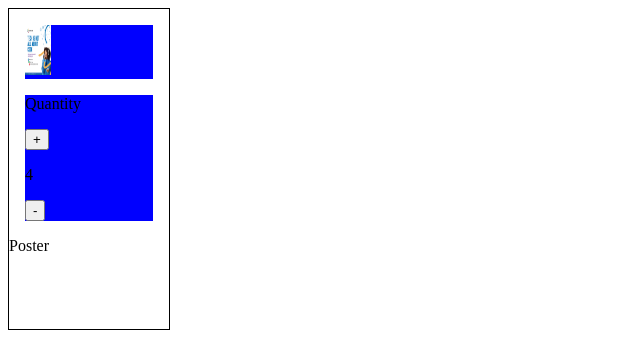
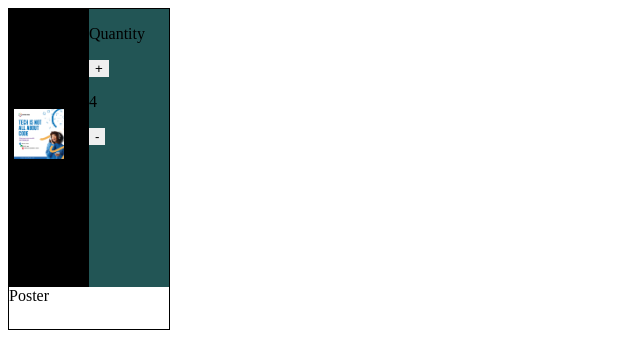
Before and after one commit to donkorBN/js, a website: page cart.html in a window 1280 px wide. Shown: the whole page, without its empty margins (0-640 px from the left). Drawn offline with Linux system fonts and the light colour scheme.

Commit message:
further edits

```diff
--- a/cart.css
+++ b/cart.css
@@ -3,19 +3,31 @@
     border: 1px solid #000;
     width: 10rem;
     height: 20rem;
+    display: grid;
+    grid-template-columns: 1fr 1fr;
 }
 
 img{
-    max-width: 20%;
+    max-width: 100%;
     width: 50px;
     height: 50px;
     position: relative;
     cursor: pointer;
+    margin: 100px 5px;
 }
 
-.img-container, .btn-container {
-    position: relative;
-    background-color: blue;
-    margin: 1rem;
+.img-container {
+      background: #000;
+      align-items: end;
 
 }
+
+
+.btn-container{
+  background: #255;
+}
+
+button{
+    border: none;
+    d
+}
```
